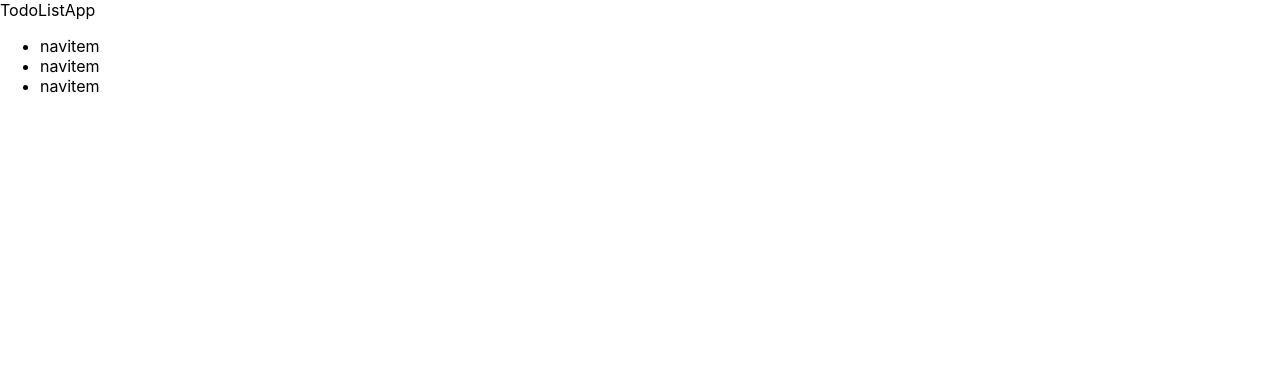
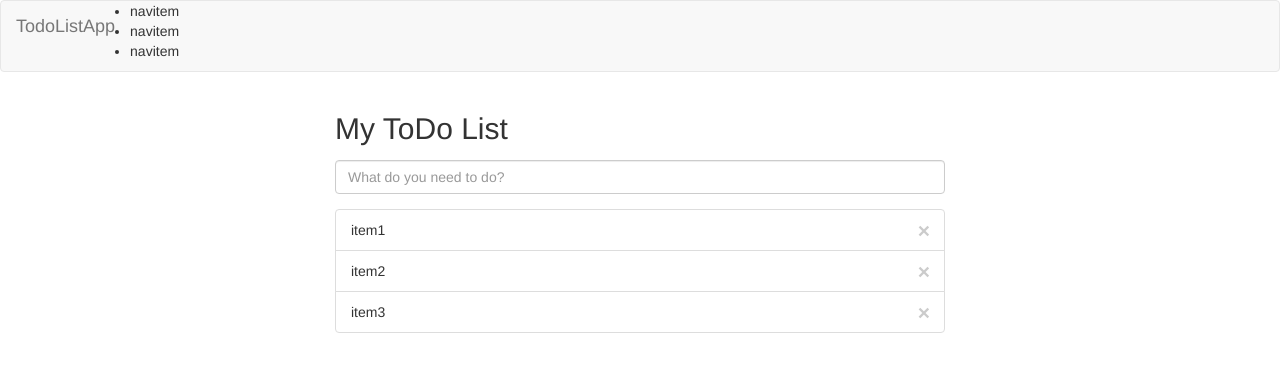
Before and after one commit to zahoran/react-todo, a React (Create React App) app: page / in a window 1280 px wide. Shown: the top 372 px of the page. Built offline with nearby package versions, Linux system fonts and the light colour scheme.

Commit message:
Create TodoItems and TodoForm, install react-routing lib, layout implementations, adding and deleting functionality impl

```diff
--- a/package.json
+++ b/package.json
@@ -6,6 +6,7 @@
     "bootstrap": "^3.4.1",
     "react": "^16.8.3",
     "react-dom": "^16.8.3",
+    "react-router-dom": "^4.3.1",
     "react-scripts": "2.1.5"
   },
   "scripts": {
--- /dev/null
+++ b/src/components/Todo/TodoForm/TodoForm.js
@@ -0,0 +1,27 @@
+import React, {useRef} from 'react';
+
+const todoForm = (props) => {
+  const inputEl = useRef(null);
+
+  const onSubmit = (e) => {
+    e.preventDefault();
+    e.stopPropagation();
+    props.submit(inputEl.current.value);
+    inputEl.current.value = '';
+  };
+
+  return (
+    <React.Fragment>
+      <form onSubmit={onSubmit} className="form-group">
+        <input type="text"
+               required
+               ref={inputEl}
+               id="task"
+               className="form-control"
+               placeholder="What do you need to do?"/>
+      </form>
+    </React.Fragment>
+  )
+};
+
+export default todoForm;
--- /dev/null
+++ b/src/components/Todo/TodoItems/TodoItem/TodoItem.css
@@ -0,0 +1,41 @@
+.TodoItem {
+    overflow: hidden;
+    text-align: left;
+}
+
+.TodoItem:hover {
+    background: lightgrey;
+    cursor: pointer;
+}
+
+.TodoItem:hover {
+    background: lightgrey;
+    cursor: pointer;
+}
+
+.TodoItem.completed {
+    background-color: lightgreen;
+    text-decoration: line-through;
+}
+
+.TodoItem.completed:hover {
+    background-color: #78D378;
+}
+
+.close {
+    position: absolute;
+    display: flex;
+    width: 40px;
+    right: 0;
+    bottom: 0;
+    top: 0;
+    flex-direction: column;
+    justify-content: center;
+    text-align: center;
+}
+
+.close:hover {
+    background-color: #f44336;
+    color: white;
+    opacity: 1;
+}
--- /dev/null
+++ b/src/components/Todo/TodoItems/TodoItem/TodoItem.js
@@ -0,0 +1,23 @@
+import React from 'react';
+import './TodoItem.css';
+
+const todoItem = (props) => {
+  const style = ['list-group-item', 'TodoItem'];
+  if (props.item.completed) {
+    style.push('completed');
+  }
+  const removeItemClick = (e) => {
+    e.stopPropagation();
+    props.delete(props.item.id);
+  };
+  return (
+    <li className={style.join(' ')} onClick={() => props.toggleComplete(props.item.id)}>
+      <span>{props.item.title}</span>
+      <div className="close"
+           onClick={removeItemClick}>
+        <span aria-hidden="true">&times;</span>
+      </div>
+    </li>);
+};
+
+export default todoItem;
--- /dev/null
+++ b/src/components/Todo/TodoItems/TodoItems.js
@@ -0,0 +1,17 @@
+import React from 'react';
+import TodoItem from './TodoItem/TodoItem';
+
+const todoItems = (props) => {
+  return (
+    <ul className="list-group">
+      {props.items.map((item) => {
+        return <TodoItem key={item.id}
+                         delete={props.delete}
+                         toggleComplete={props.toggleComplete}
+                         item={item}/>
+      })}
+    </ul>
+  )
+};
+
+export default todoItems;
--- a/src/components/UI/Wrapper/Wrapper.js
+++ b/src/components/UI/Wrapper/Wrapper.js
@@ -5,6 +5,7 @@ const wrapper = (props) => {
     <div className="container-fluid">
       <div className="row">
         <div className="col-xs-12 col-sm-8 col-sm-offset-2 col-md-6 col-md-offset-3">
+          <h2 className="form-group">{props.title}</h2>
           {props.children}
         </div>
       </div>
--- a/src/containers/Layout/Layout.js
+++ b/src/containers/Layout/Layout.js
@@ -1,12 +1,13 @@
 import React from 'react';
-import Header from '../../components/header/Header';
+import Toolbar from '../../components/Navigation/Toolbar/Toolbar';
+import TodoList from "../TodoList/TodoList";
 
 const layout = (props) => {
   return (
     <React.Fragment>
-      <Header />
+      <Toolbar />
       <main>
-        {props.children}
+        <TodoList />
       </main>
     </React.Fragment>
   )
--- a/src/containers/TodoList/TodoList.js
+++ b/src/containers/TodoList/TodoList.js
@@ -1,4 +1,6 @@
 import React, {Component} from 'react';
+import TodoForm from '../../components/Todo/TodoForm/TodoForm';
+import TodoItems from '../../components/Todo/TodoItems/TodoItems';
 import Wrapper from '../../components/UI/Wrapper/Wrapper';
 
 class TodoList extends Component {
@@ -10,15 +12,52 @@ class TodoList extends Component {
     ]
   };
 
+  generateId = () => {
+    return Math.floor(Math.random() * 90000) + 10000;
+  };
+
+  addItem = (itemTitle) => {
+    const result = this.state.items.filter((item) => {
+      return item.title === itemTitle;
+    });
+    if(result.length) {
+      console.log(itemTitle, "is already on the list");
+    } else {
+      const newItem = {
+        id: this.generateId().toString(),
+        title: itemTitle,
+        completed: false
+      };
+      const items = this.state.items.concat(newItem);
+      this.setState({items: items});
+    }
+  };
+
+  removeItem = (itemId) => {
+    const newItems = this.state.items.filter(function (el) {
+      return el.id !== itemId;
+    });
+    this.setState({items: newItems});
+  };
+
+  toggleCompleteItem = (itemId) => {
+    const newItems = this.state.items;
+    for (let i = 0; i < newItems.length; i++) {
+      if (newItems[i].id === itemId) {
+        newItems[i].completed = !newItems[i].completed;
+        break;
+      }
+    }
+    this.setState(newItems);
+  };
+
   render() {
     return (
-      <Wrapper>
-        <ul>
-          <li>todo item</li>
-          <li>todo item</li>
-          <li>todo item</li>
-          <li>todo item</li>
-        </ul>
+      <Wrapper title="My ToDo List">
+        <TodoForm submit={this.addItem}/>
+        <TodoItems items={this.state.items}
+                   toggleComplete={this.toggleCompleteItem}
+                   delete={this.removeItem}/>
       </Wrapper>
     )
   }
--- a/src/index.js
+++ b/src/index.js
@@ -1,6 +1,7 @@
 import React from 'react';
 import ReactDOM from 'react-dom';
 import './index.css';
+import '../node_modules/bootstrap/dist/css/bootstrap.min.css';
 import App from './App';
 import * as serviceWorker from './serviceWorker';
 
```
Also changed, not shown: src/components/Navigation/NavigationItems/NavigationItems.js (added), src/components/Navigation/Toolbar/Toolbar.js (renamed from src/components/header/Header.js), 1 other file (tests, documents, lock files or other folders).
